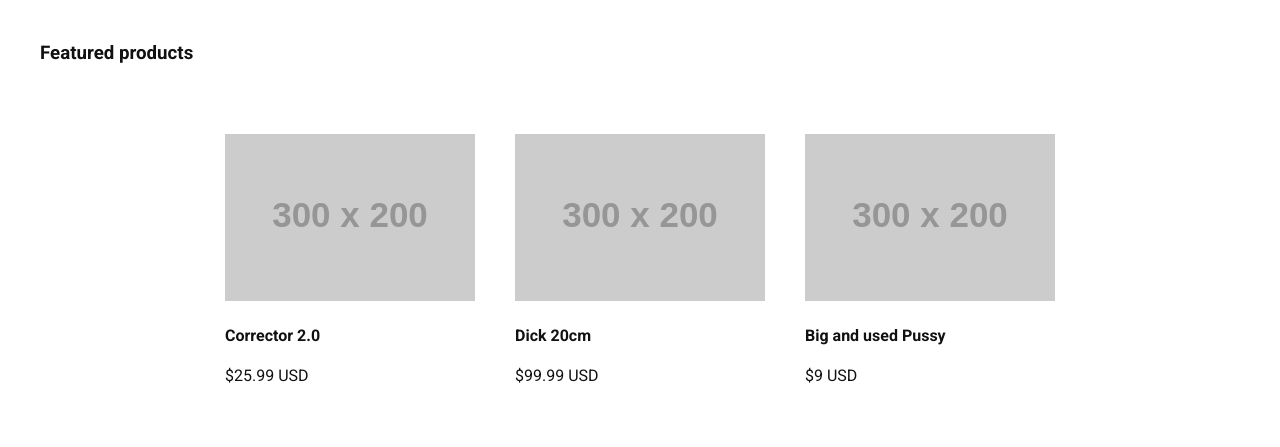
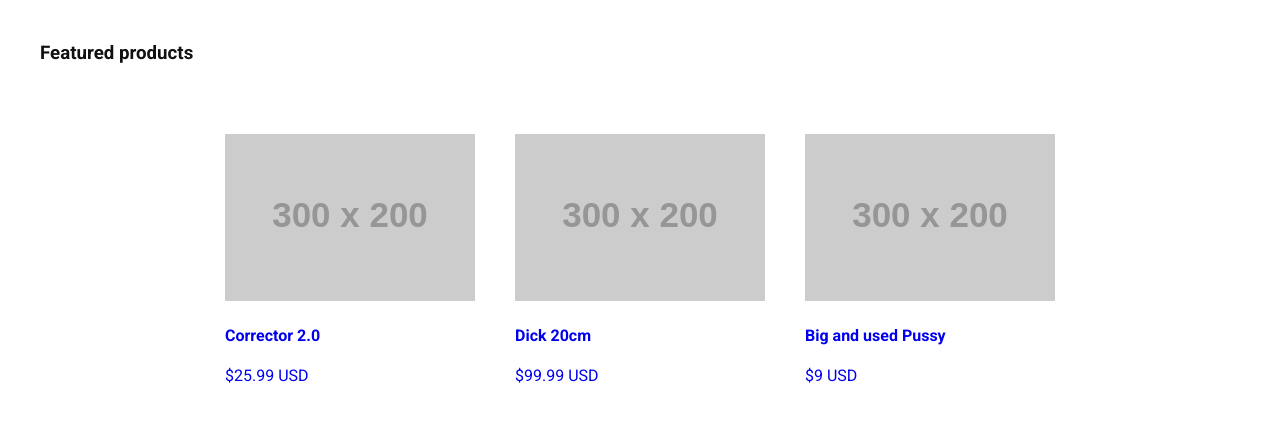
Before and after one commit to mrbushik/Fit-Balance, a React (Create React App) app: page / in a window 1280 px wide. Shown: the part 1040-1487 px from the top of the page. Built offline with nearby package versions, Linux system fonts and the light colour scheme.

Commit message:
get product name from url

```diff
--- a/src/Components/pages/productItem.tsx
+++ b/src/Components/pages/productItem.tsx
@@ -1,6 +1,22 @@
-import React from "react";
+import React, { useEffect, useState } from "react";
+import { useLocation } from "react-router-dom";
+import { ourProducts } from "../products";
+import { productItem } from "../intefaces";
+const ProductItem: React.FC = () => {
+  const location: any = useLocation();
 
-const ProductItem: React.FC = () => {
+  const [targetProduct, setTargetProduct] = useState<productItem | null>();
+
+  const actualityProductName: string = location.pathname.slice(1);
+
+  useEffect(() => {
+    const targetProduct = ourProducts.filter(
+      (item: productItem) => item.title === actualityProductName
+    );
+
+    // handleChangeCurrentTest();
+  }, []);
+
   return <div></div>;
 };
 
--- a/src/Components/ui/mainProductItem.tsx
+++ b/src/Components/ui/mainProductItem.tsx
@@ -1,13 +1,14 @@
 import React from "react";
 import { productItem } from "../intefaces";
+import { Link } from "react-router-dom";
 
 const MainProductItem: React.FC<productItem> = ({ img, price, title }) => {
   return (
-    <div className='product__item-wrapper'>
+    <Link to={`products/${title}`} className="product__item-wrapper">
       <img src={img} alt={title} className="product__item-img" />
       <h4 className="product__item-title">{title}</h4>
       <p className="product__item-price">${price} USD</p>
-    </div>
+    </Link>
   );
 };
 
```
